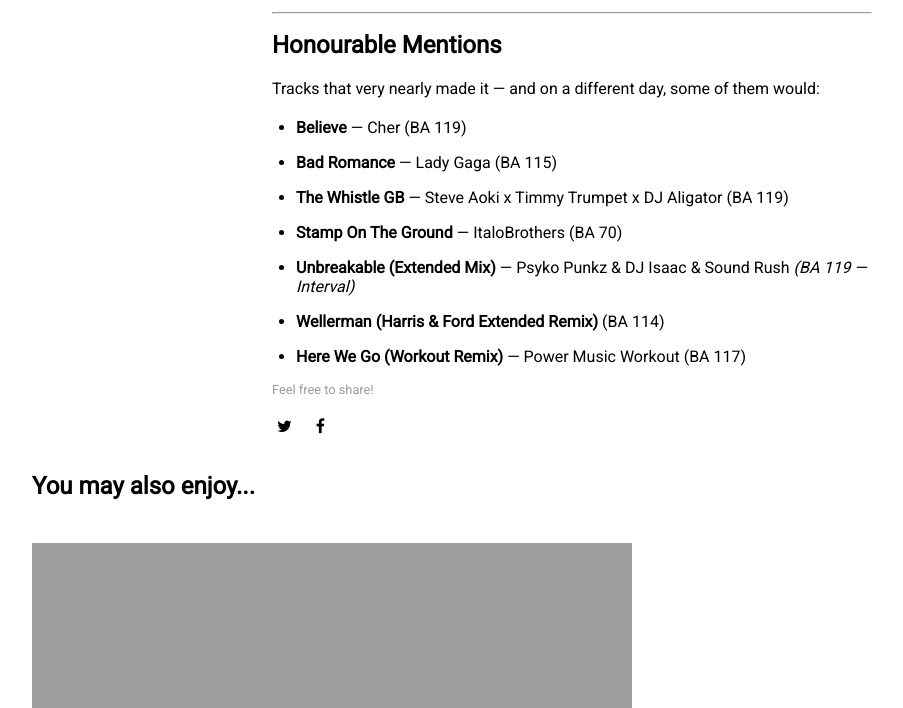
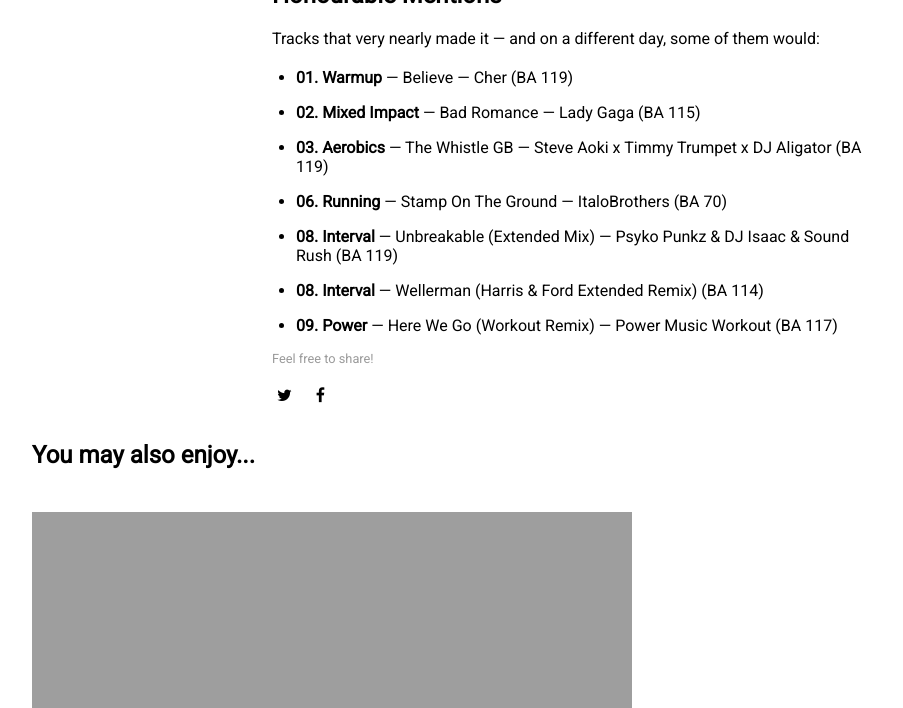
Before and after one commit to TheDrHobo/thedrhobo.github.io, a Jekyll site: the page built from _posts/2026-03-07-favourite-body-attack-tracks.md, in a window 1280 px wide and 900 px high, scrolled down 6210 px, cut to the strip 192-900 px from the top of the window. Shown: the whole strip, without its empty margins (68-971 px from the left). Built offline with Jekyll 4.4.1, drawn with Linux system fonts in a browser that asks for light colours; nearby versions of some CDN libraries; comment, search, counter and statistics services are not loaded.

Commit message:
Add header image and format honourable mentions with track numbers

```diff
--- a/_posts/2026-03-07-favourite-body-attack-tracks.md
+++ b/_posts/2026-03-07-favourite-body-attack-tracks.md
@@ -143,10 +143,10 @@ An outlier in a playlist full of high-BPM bangers — almost delicate by compari
 
 Tracks that very nearly made it — and on a different day, some of them would:
 
-- **Believe** — Cher (BA 119)
-- **Bad Romance** — Lady Gaga (BA 115)
-- **The Whistle GB** — Steve Aoki x Timmy Trumpet x DJ Aligator (BA 119)
-- **Stamp On The Ground** — ItaloBrothers (BA 70)
-- **Unbreakable (Extended Mix)** — Psyko Punkz & DJ Isaac & Sound Rush *(BA 119 — Interval)*
-- **Wellerman (Harris & Ford Extended Remix)** (BA 114)
-- **Here We Go (Workout Remix)** — Power Music Workout (BA 117)
+- **01. Warmup** — Believe — Cher (BA 119)
+- **02. Mixed Impact** — Bad Romance — Lady Gaga (BA 115)
+- **03. Aerobics** — The Whistle GB — Steve Aoki x Timmy Trumpet x DJ Aligator (BA 119)
+- **06. Running** — Stamp On The Ground — ItaloBrothers (BA 70)
+- **08. Interval** — Unbreakable (Extended Mix) — Psyko Punkz & DJ Isaac & Sound Rush (BA 119)
+- **08. Interval** — Wellerman (Harris & Ford Extended Remix) (BA 114)
+- **09. Power** — Here We Go (Workout Remix) — Power Music Workout (BA 117)
```
Also changed, not shown: other parts of _posts/2026-03-07-favourite-body-attack-tracks.md (+1 -1 lines).
